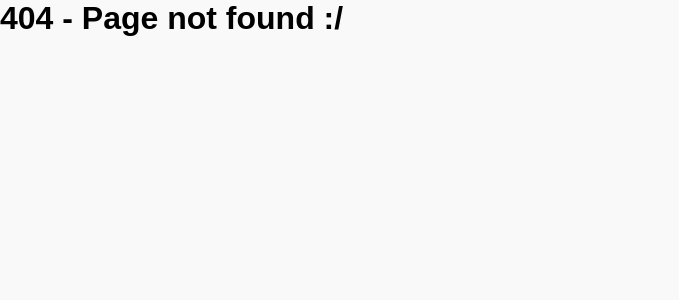
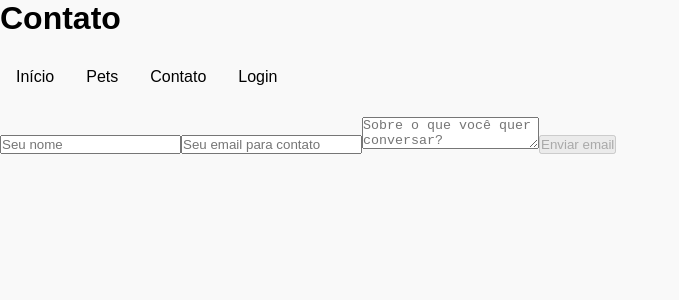
Before and after one commit to wellison-md/tmh-proto, a React (Vite) app: page /contact in a window 1280 px wide. Before the commit this address had no page. Shown: the top 300 px of the page, without its empty margins (0-679 px from the left). Built offline with nearby package versions, Linux system fonts and the light colour scheme.

Commit message:
:zap: feat: create contact page

```diff
--- a/src/Router.jsx
+++ b/src/Router.jsx
@@ -4,6 +4,7 @@ import NotFound from "./pages/notFound";
 import PetProfile from "./components/petProfile";
 import Login from "./pages/login";
 import SignUp from "./pages/signup";
+import Contact from "./pages/contact";
 
 export default function Router() {
   return (
@@ -12,6 +13,7 @@ export default function Router() {
         <Route path="/" element={ <Home /> } />
         <Route path="/login" element={ <Login /> } />
         <Route path="/signup" element={ <SignUp /> } />
+        <Route path="/contact" element={ <Contact /> } />
         <Route path="/pet-profile/:id" element={  <PetProfile /> } />
         <Route path="*" element={  <NotFound /> } />
       </Routes>
--- /dev/null
+++ b/src/pages/contact/index.jsx
@@ -0,0 +1,52 @@
+import { useState } from "react";
+import NavBar from "../../components/navBar";
+
+export default function Contact() {
+  const [contactName, setContactName] = useState('');
+  const [email, setEmail] = useState('');
+  const [subject, setSubject] = useState('');
+
+  const validInputs = contactName.length >= 3
+    && email.length >= 6
+    && subject.length >= 30;
+
+  return (
+    <>
+      <h1>Contato</h1>
+      <NavBar />
+      <form onSubmit={ (e) => e.preventDefault() }>
+        <input
+          id='contact-name'
+          type='text'
+          placeholder='Seu nome'
+          onChange={ (e) => setContactName(e.target.value) }
+          value={ contactName }
+          required
+        />
+
+        <input
+          id='contact-email'
+          type='email'
+          placeholder='Seu email para contato'
+          onChange={ (e) => setEmail(e.target.value) }
+          value={ email }
+          required
+        />
+
+        <textarea
+          id='contact-subject'
+          placeholder='Sobre o que você quer conversar?'
+          onChange={ (e) => setSubject(e.target.value) }
+          maxLength='500'
+          value={ subject }
+          required
+        >
+        </textarea>
+
+        <button
+          disabled={ !validInputs }
+        >Enviar email</button>
+      </form>
+    </>
+  );
+}
```
Also changed, not shown: 1 other file (tests, documents, lock files or other folders).
